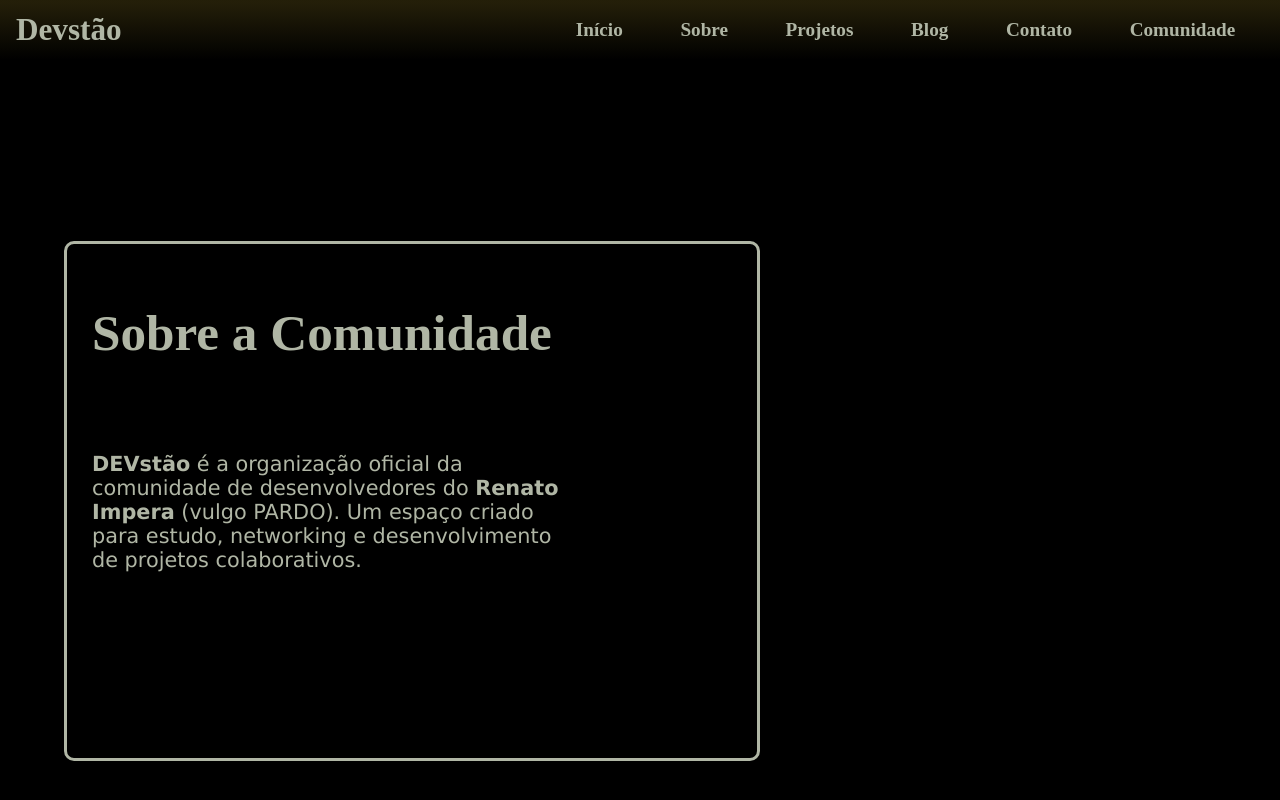
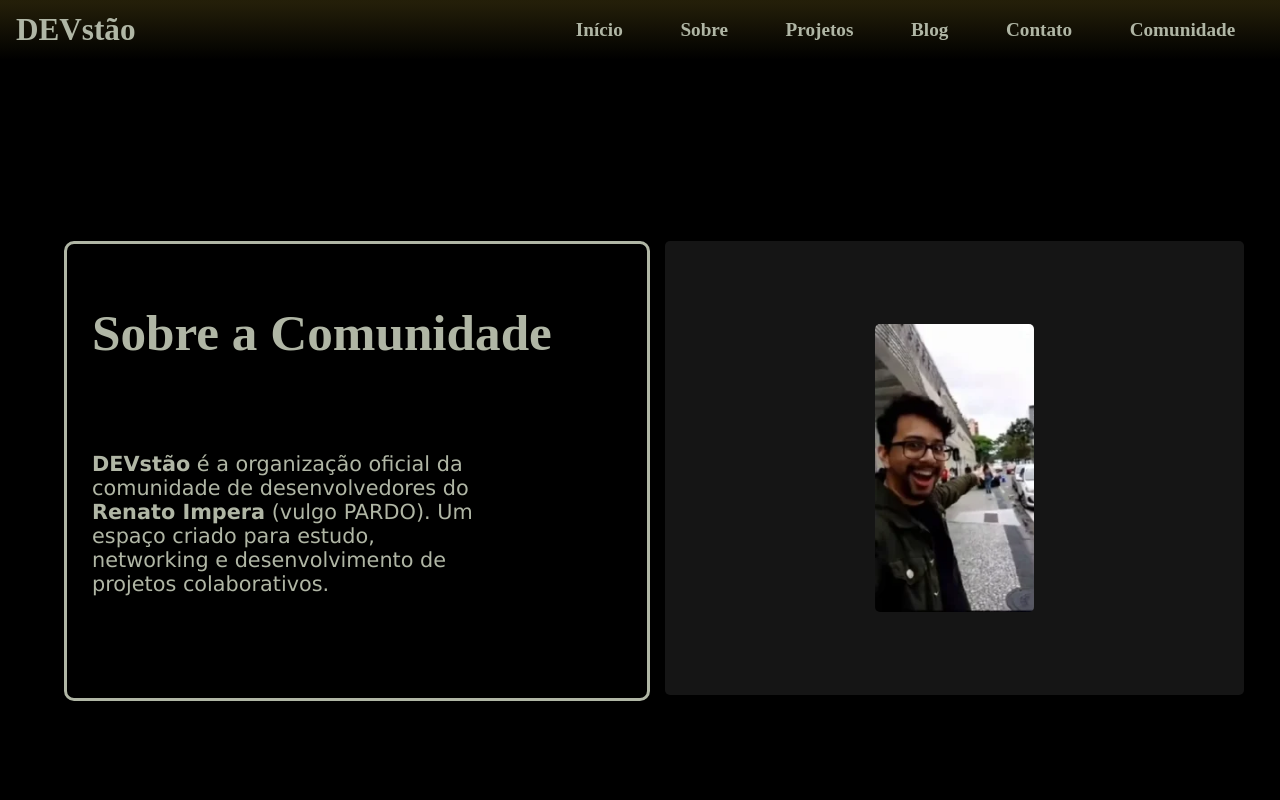
Before and after one commit to Devstao/website, a Vue app: page / in a window 1280 px wide. Shown: the top 800 px of the page. Built offline with nearby package versions, Linux system fonts and the light colour scheme.

Commit message:
o sobre ta com a foto do pardo mas é só pra teste kkkkk

```diff
--- a/index.html
+++ b/index.html
@@ -4,7 +4,7 @@
     <meta charset="UTF-8" />
     <link rel="icon" href="/favicon.ico" />
     <meta name="viewport" content="width=device-width, initial-scale=1.0" />
-    <title>Devstão</title>
+    <title>DEVstão</title>
   </head>
   <body>
     <div id="app"></div>
--- a/src/components/HeaderView.vue
+++ b/src/components/HeaderView.vue
@@ -1,7 +1,7 @@
 <template>
   <header class="header">
     <nav class="navbar">
-      <h1 class="navbar-brand" style="">Devstão</h1>
+      <h1 class="navbar-brand" style="">DEVstão</h1>
 
       <ul class="nav-links" style="list-style: none; margin: 0; padding: 0">
         <li class="nav-items">
--- a/src/views/home/components/SobreView.vue
+++ b/src/views/home/components/SobreView.vue
@@ -1,4 +1,9 @@
+<script setup lang="ts">
+import SrcPardo from '@/assets/pardo.jpg'
+</script>
+
 <template>
+  <div class="content">
     <div class="text-sobre">
       <h1 class="header-sobre">Sobre a Comunidade</h1>
       <p class="paragrafo-sobre">
@@ -7,12 +12,42 @@
         espaço criado para estudo, networking e desenvolvimento de projetos colaborativos.
       </p>
     </div>
+
+    <div class="image-pardo">
+      <img class="src-pardo" :src="SrcPardo" alt="pardo" />
+    </div>
+  </div>
 </template>
 
 <style lang="css" scoped>
-.text-sobre {
+.content {
   margin: 50px;
   margin-top: 150px;
+
+  display: flex;
+  justify-content: space-between;
+  gap: 15px;
+}
+
+.content .image-pardo {
+  display: flex; /* Centraliza o conteúdo usando flexbox */
+  align-items: center; /* Alinha verticalmente ao centro */
+  justify-content: center; /* Alinha horizontalmente ao centro */
+  padding: 25px;
+  width: 50%; /* Mantém metade do espaço do container */
+  height: 100%; /* Garante altura total do container */
+  border-radius: 5px;
+  background-color: rgba(53, 53, 53, 0.397);
+}
+
+.content .image-pardo .src-pardo {
+  width: 30%;
+  height: auto;
+  max-width: 600px;
+  border-radius: 5px;
+}
+
+.content .text-sobre {
   border-radius: 10px;
   border-style: solid;
   border-width: 3px;
```
Also changed, not shown: src/components/home.md (+1 -1 lines), src/assets/pardo.jpg (added), 1 other file (tests, documents, lock files or other folders). Lines whose indentation alone changed are shown as unchanged.
